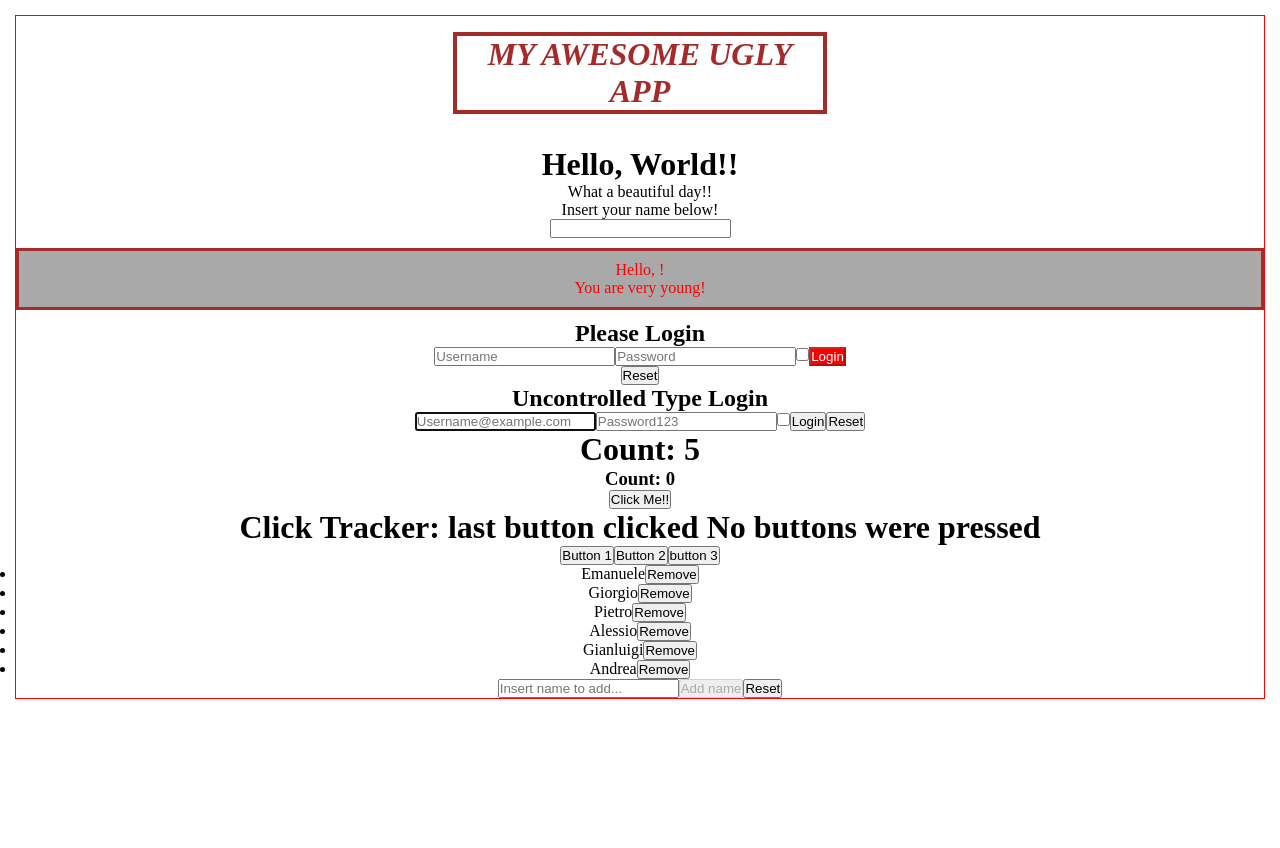
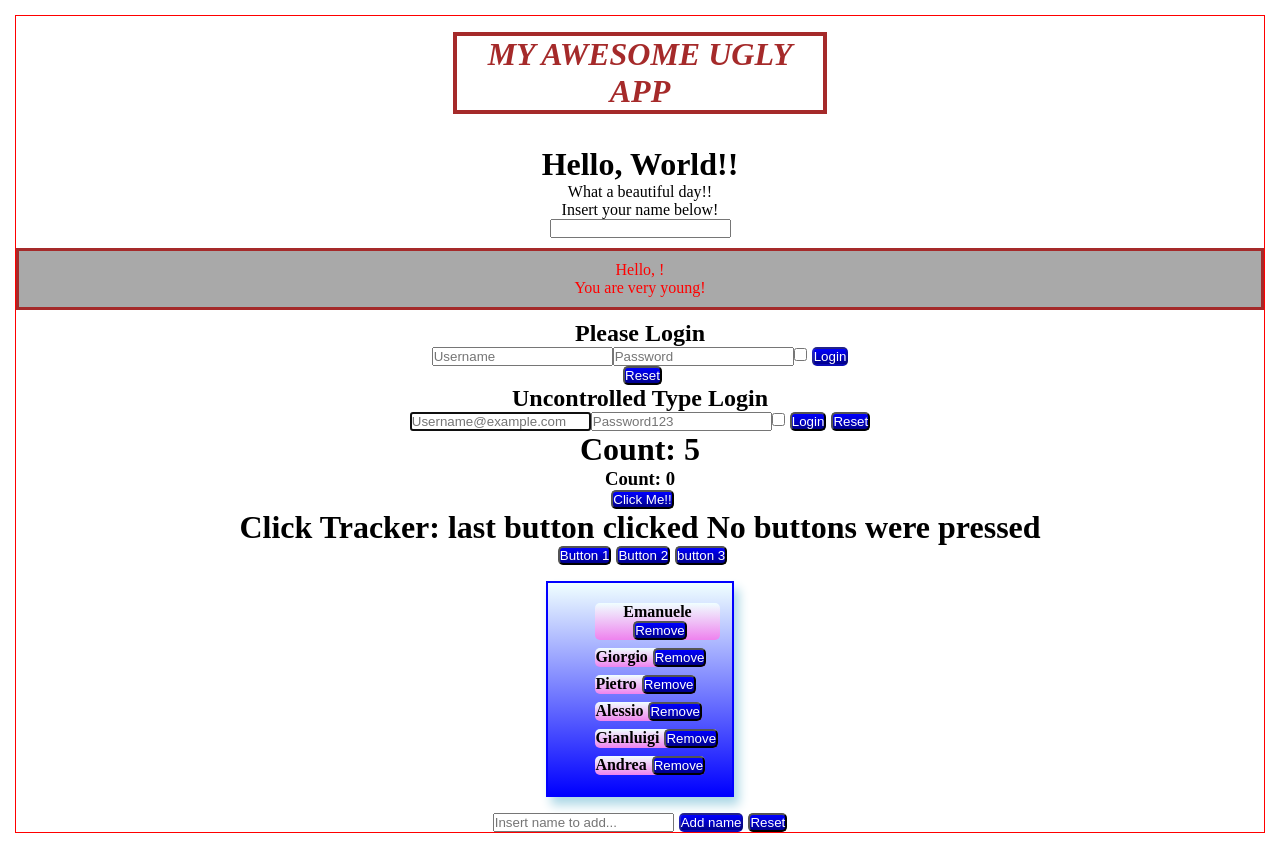
Before and after one commit to Simulaemanuele/react-exercises, a React (Create React App) app: page / in a window 1280 px wide. Before the commit the page ends 800 px from the top, so only its background shows below. Built offline with nearby package versions, Linux system fonts and the light colour scheme.

Commit message:
exercise: Composition/render-props-01 done

```diff
--- a/src/App.js
+++ b/src/App.js
@@ -22,7 +22,19 @@ export class App extends React.Component{
             <Counter />
             <ClickButton />
             <ClickTracker />
-            <TodoList />
+            <TodoList render={(names) => {
+                return(
+                    <div className="container__todoListStyle">
+                        <ul className="container__todoListStyle__ul">
+                            {names.map((name, index) => <li key={name + index}>{name}
+                            <button onClick={() => {names.splice(index, 1);
+                            this.setState({
+                                    names: names });
+                                    }}>Remove</button></li>)}
+                        </ul>
+                    </div>
+                )
+            }}/>
         </Container>
         )
     }
--- a/src/TodoList.js
+++ b/src/TodoList.js
@@ -35,13 +35,8 @@ export class TodoList extends React.Component {
     render() {
         return (
             <div>
-                <ul>
-                    {this.state.names.map((name, index) => <li key={name + index}>{name}
-                    <button onClick={() => {this.state.names.splice(index, 1);
-                    this.setState({
-                            names: this.state.names });
-                            }}>Remove</button></li>)}
-                </ul>
+
+                {this.props.render(this.state.names)}
 
                 <input type="text"
                     name="username"
--- a/src/index.css
+++ b/src/index.css
@@ -36,3 +36,43 @@ body {
     width: 30%;
     margin-left: 35%;
 }
+
+.container__todoListStyle{
+    background-color: azure;
+    border: 2px solid blue;
+    font-weight: bolder;
+    margin-top: 1rem;
+    margin-bottom: 1rem;
+    width: 15%;
+    margin-left: 42.5%;
+    padding: 0.5rem;
+    background-image: linear-gradient(azure, blue);
+    box-shadow: 5px 8px 10px lightblue;
+
+}
+
+.container__todoListStyle__ul{
+    list-style: none;
+    padding: 0.25rem;
+
+
+
+}
+
+li{
+    background-image: linear-gradient(azure,violet);
+    border-radius: 5px;
+    margin-top: 0.5rem;
+    margin-bottom: 0.5rem;
+    width: fit-content;
+    margin-left: 35px;
+
+}
+
+button{
+    border-radius: 5px;
+    margin-left: 5px;
+    background-image: linear-gradient(blue,darkblue);
+    color: #FFFFFF;
+
+}
```
